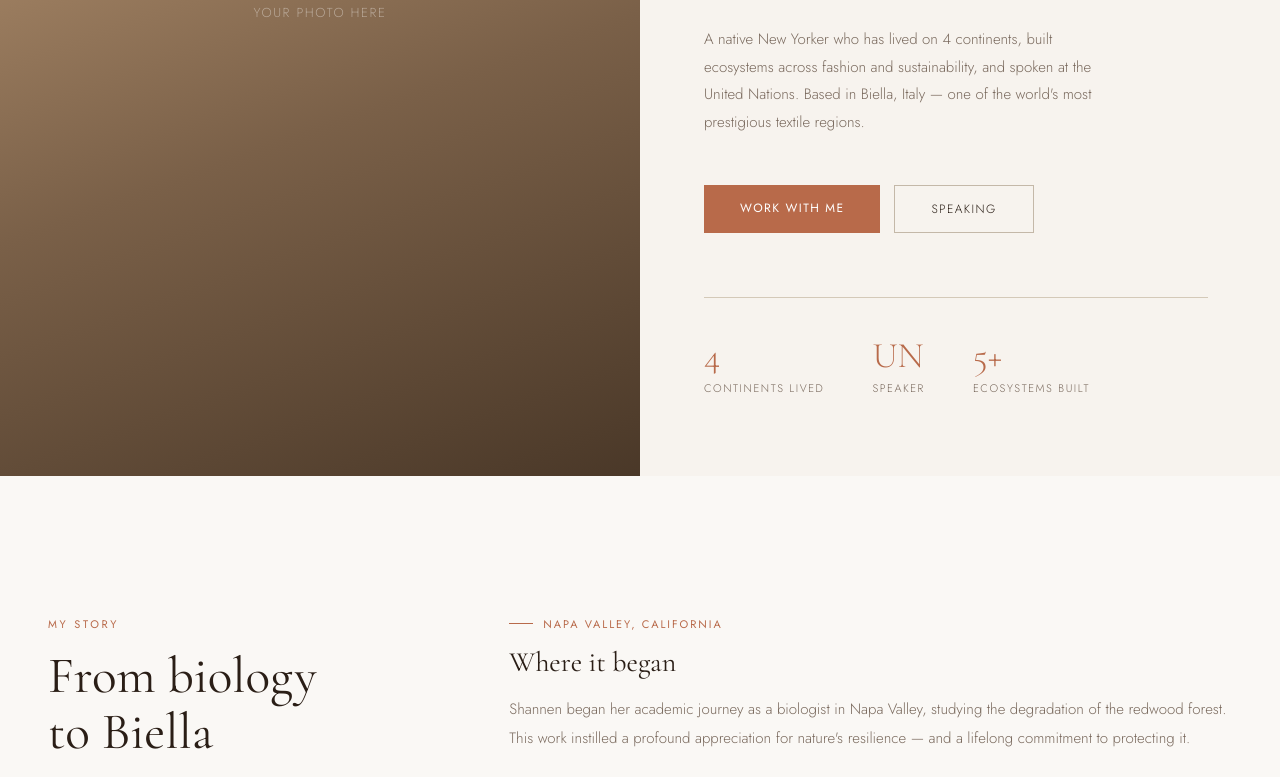
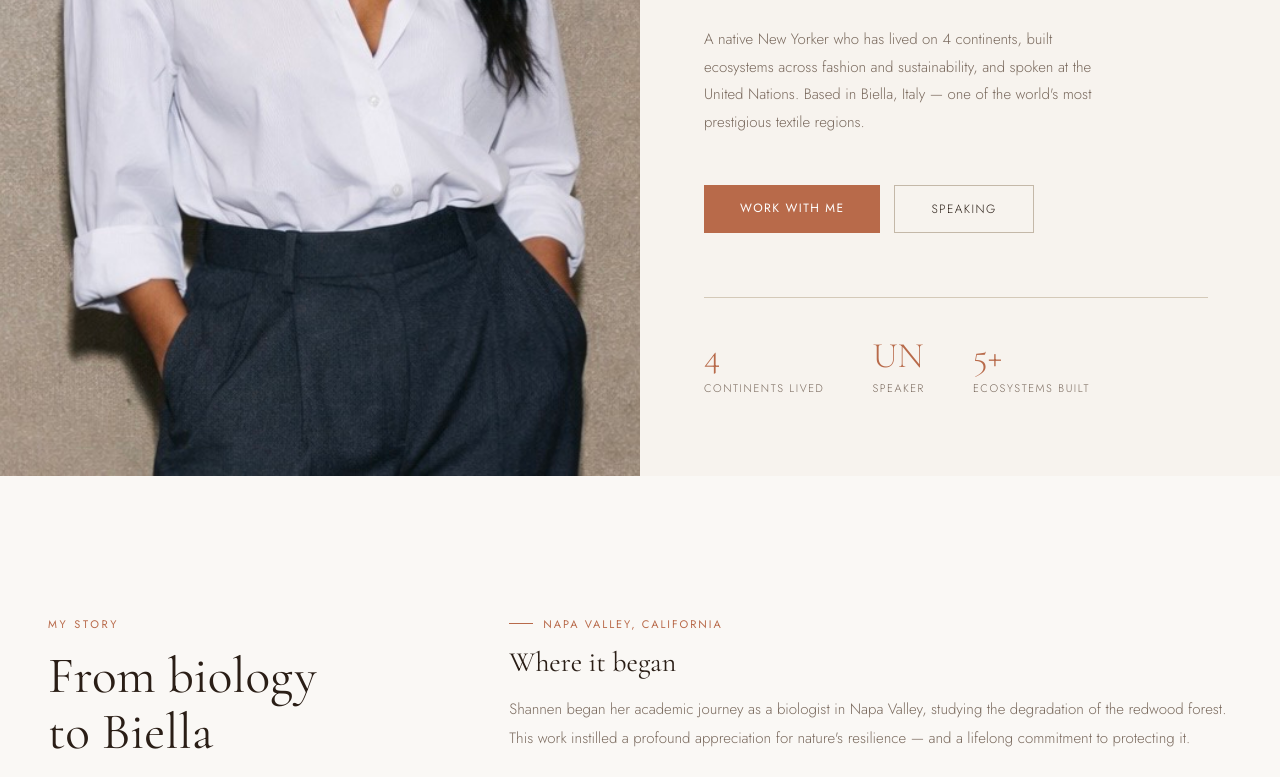
Before and after one commit to cocoafiber/kaylia-group, a plain HTML site: page shannen/index.html in a window 1280 px wide. Shown: the part 515-1292 px from the top of the page. Drawn offline with nearby package versions, Linux system fonts and the light colour scheme.

Commit message:
Add Shannen headshot

```diff
--- a/shannen/index.html
+++ b/shannen/index.html
@@ -396,7 +396,7 @@
            <img src="../images/shannen.jpg" alt="Shannen-Kaylia Henry"
                 style="width:100%; height:100%; object-fit:cover; object-position: center top;" />
       -->
-      <div class="hero-photo-placeholder"></div>
+      <img src="../images/shannen-headshot.jpg" alt="Shannen-Kaylia Henry" style="width:100%;height:100%;object-fit:cover;object-position:center top;" />
     </div>
     <div class="hero-text-side">
       <p class="hero-eyebrow">Founder · Strategist · Speaker</p>
```
Also changed, not shown: images/shannen-headshot.jpg (added).
